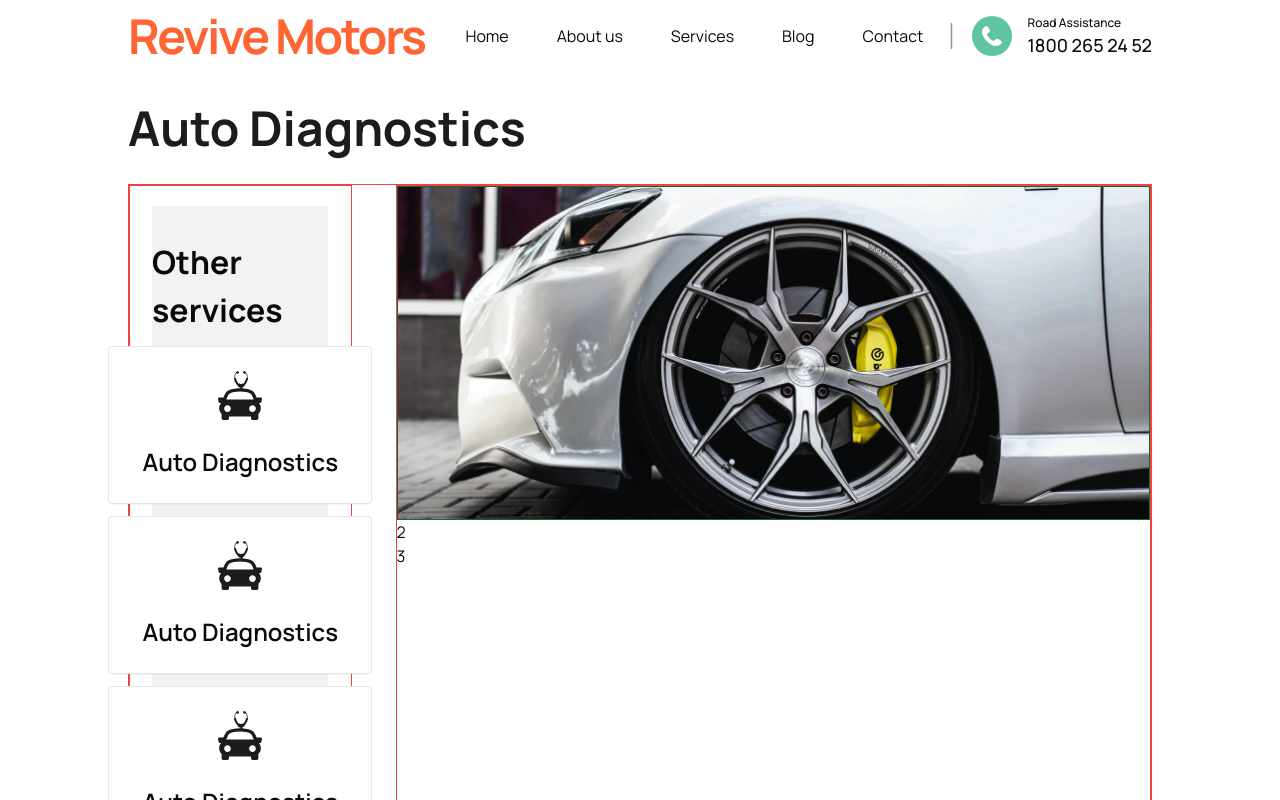
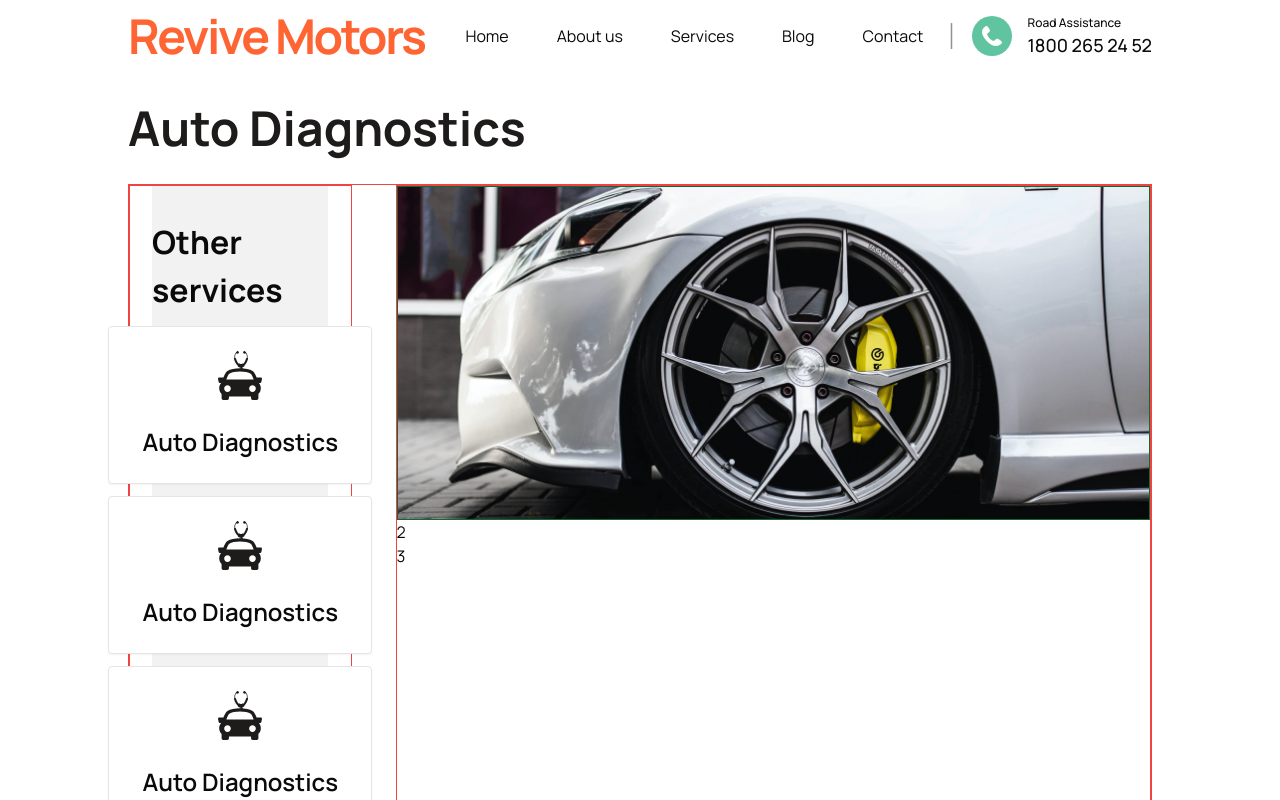
Before and after one commit to w3ngithub/revive-motors, a Next.js app: page /services in a window 1280 px wide. Shown: the top 800 px of the page. Built offline with nearby package versions, Linux system fonts and the light colour scheme.

Commit message:
feat: first part comp

```diff
--- a/src/components/custom-components/about-sidebar.tsx
+++ b/src/components/custom-components/about-sidebar.tsx
@@ -4,7 +4,7 @@ import { Card, CardContent, CardHeader, CardTitle } from "@/components/ui/card";
 
 const AboutSidebar = () => {
   return (
-    <div className="container flex flex-col justify-center items-center gap-3 my-5 bg-customColor-lightGrey max-w-[328px] min-h-[670px]">
+    <div className="container flex flex-col justify-center items-center gap-3 mb-5 bg-customColor-lightGrey max-w-[328px] min-h-[670px]">
       <p className="text-t1 font-bold">Other services</p>
       <Card className="group flex flex-col justify-center items-center w-[264px] h-[158px] rounded-sm hover:bg-customColor-primary hover:cursor-pointer">
         <CardHeader>
--- a/src/components/custom-components/services-diagnostics.tsx
+++ b/src/components/custom-components/services-diagnostics.tsx
@@ -18,7 +18,7 @@ const ServicesDiagnostics = () => {
             <AboutSidebar />
             <AboutSidebarSecond />
           </div>
-          <div className="sm:col-span-9 border border-red-500">
+          <div className="sm:col-span-9 border border-red-500 gap-6">
             <div className="relative border border-green-800 w-[full] h-[334px]">
               <Image
                 src="/project/service-diagnostics.png"
```
